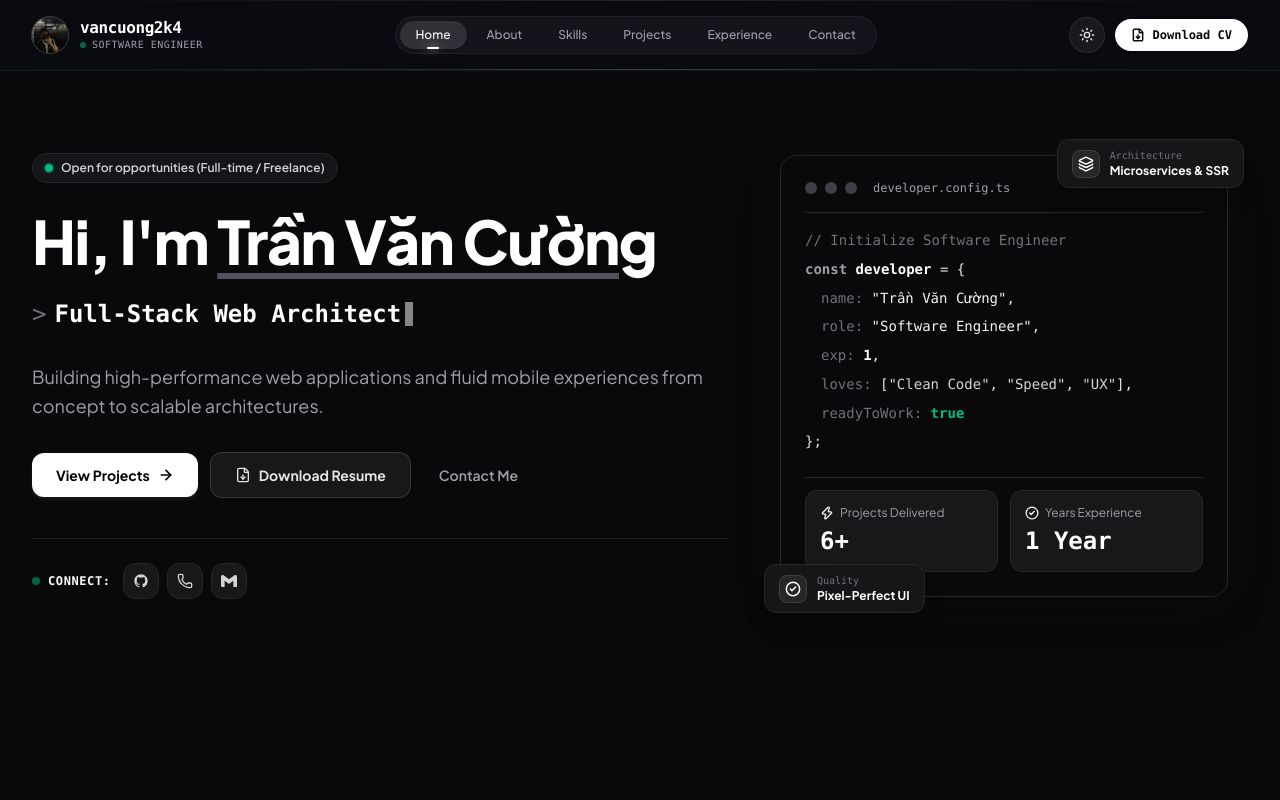
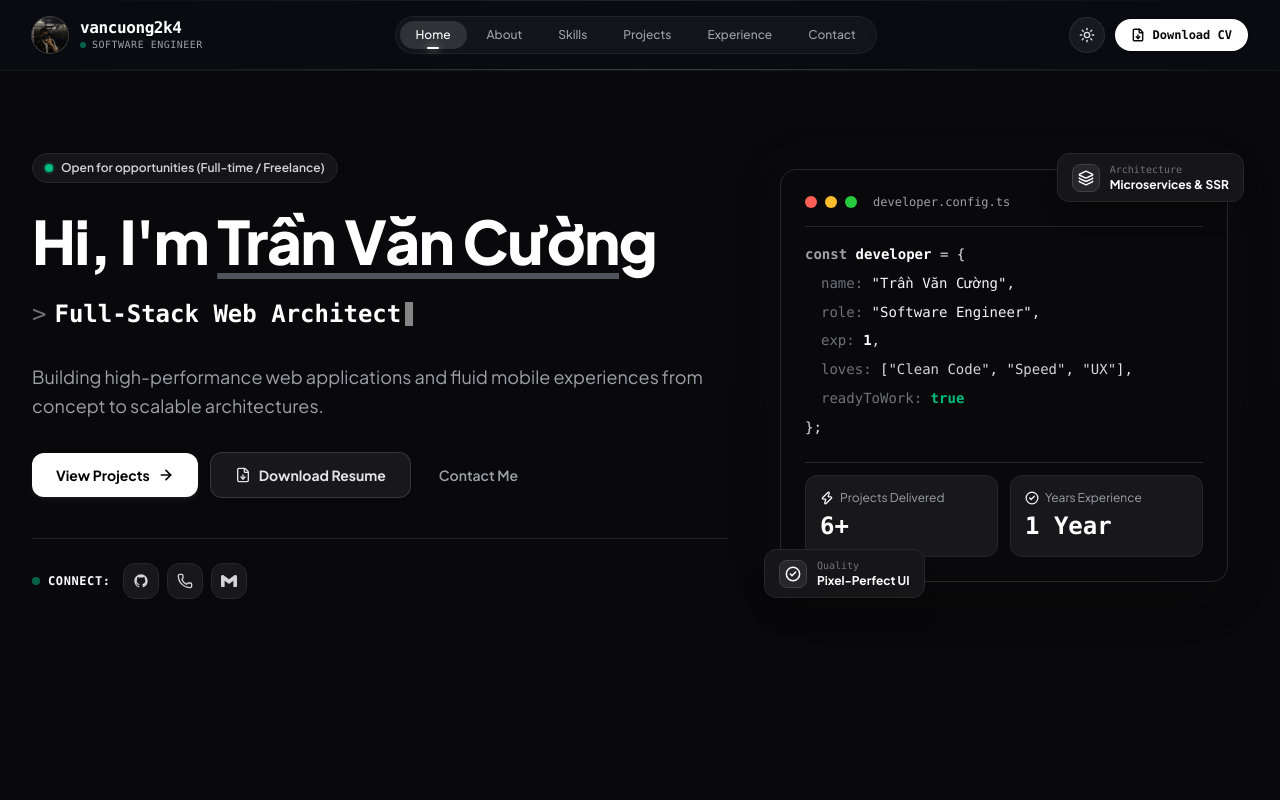
Before and after one commit to vancuong2k4/portfolio, a React (Vite) app: page / in a window 1280 px wide. Shown: the top 800 px of the page. Built offline with nearby package versions, Linux system fonts and the light colour scheme.

Commit message:
style(hero): add authentic macOS traffic light colors to card and remove redundant comment

```diff
--- a/src/components/Hero.tsx
+++ b/src/components/Hero.tsx
@@ -191,9 +191,9 @@ export const Hero: React.FC = () => {
                   {/* Window Header */}
                   <div className="flex items-center justify-between pb-4 mb-4 border-b border-zinc-200 dark:border-zinc-800">
                     <div className="flex items-center gap-2">
-                      <span className="w-3 h-3 rounded-full bg-zinc-300 dark:bg-zinc-700" />
-                      <span className="w-3 h-3 rounded-full bg-zinc-300 dark:bg-zinc-700" />
-                      <span className="w-3 h-3 rounded-full bg-zinc-300 dark:bg-zinc-700" />
+                      <span className="w-3 h-3 rounded-full bg-[#ff5f56] shadow-2xs" />
+                      <span className="w-3 h-3 rounded-full bg-[#ffbd2e] shadow-2xs" />
+                      <span className="w-3 h-3 rounded-full bg-[#27c93f] shadow-2xs" />
                       <span className="text-xs font-mono text-zinc-500 dark:text-zinc-400 ml-2">
                         developer.config.ts
                       </span>
@@ -202,7 +202,6 @@ export const Hero: React.FC = () => {
 
                   {/* Code Snippet - High Contrast Technical Typography */}
                   <div className="font-mono text-xs sm:text-sm leading-relaxed text-zinc-800 dark:text-zinc-200 space-y-1.5 mb-6">
-                    <p className="text-zinc-400 dark:text-zinc-500">// Initialize Software Engineer</p>
                     <p>
                       <span className="text-zinc-500 dark:text-zinc-400 font-bold">const</span>{' '}
                       <span className="text-zinc-900 dark:text-white font-semibold">developer</span> = &#123;
```
